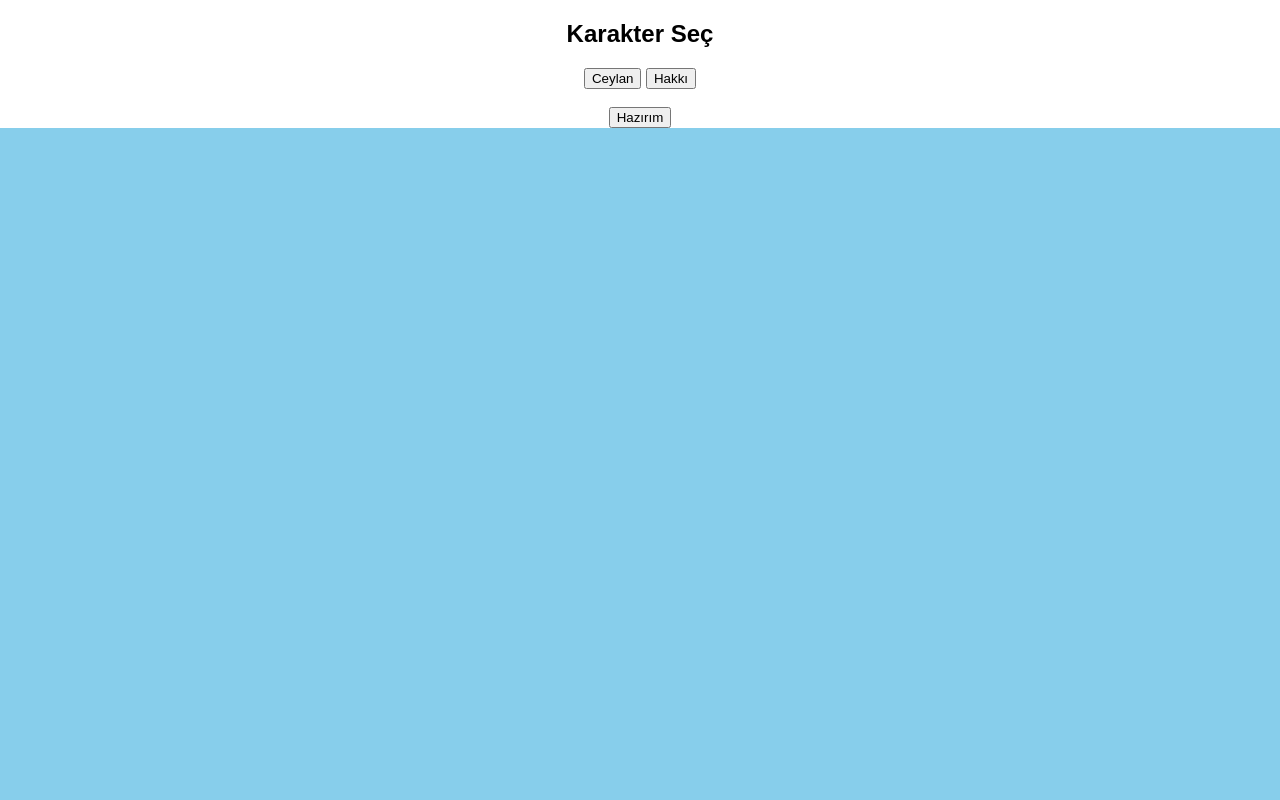
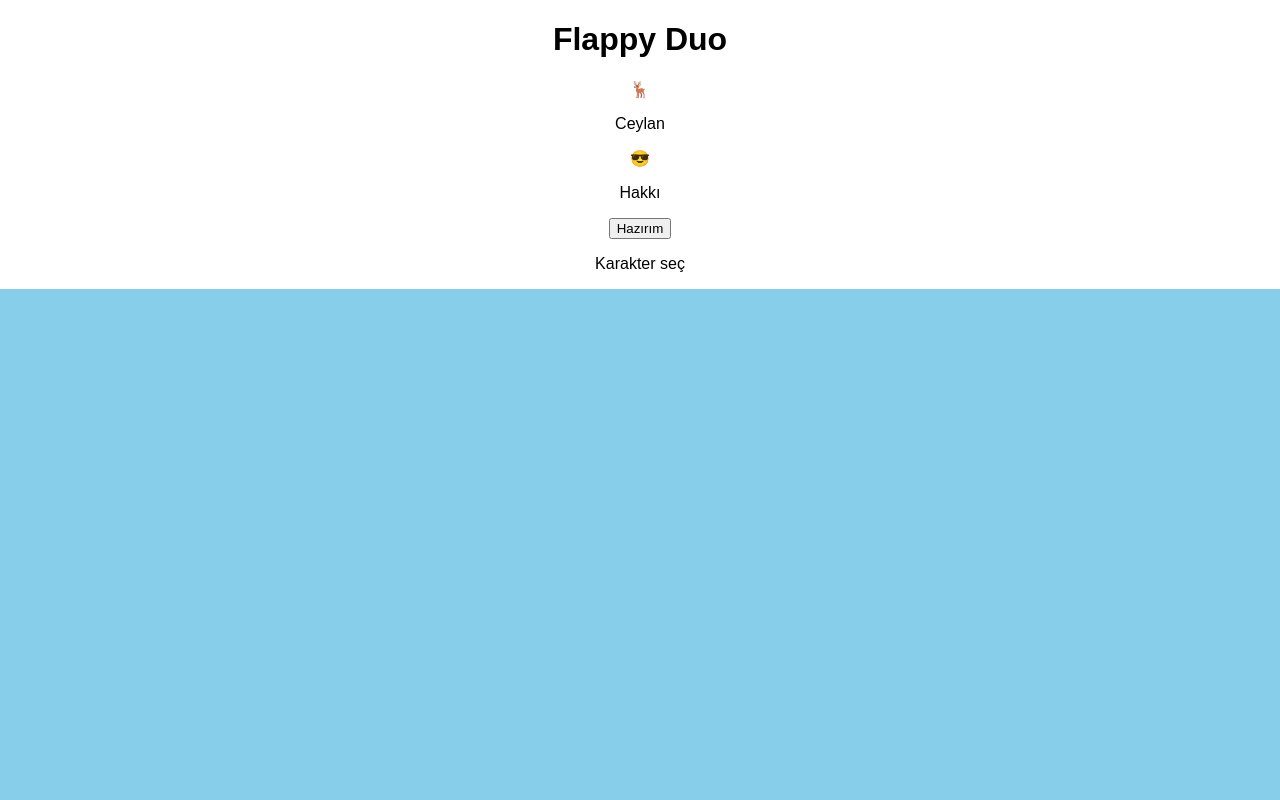
Before and after one commit to kimkirajon-eng/flappy-gpt, a website: page public/index.html in a window 1280 px wide. Shown: the top 800 px of the page. Drawn offline with nearby package versions, Linux system fonts and the light colour scheme; no server answers.

Commit message:
Update index.html

```diff
--- a/public/index.html
+++ b/public/index.html
@@ -1,17 +1,29 @@
 <!DOCTYPE html>
 <html>
 <head>
-  <title>Flappy Multiplayer</title>
+  <title>Flappy Duo</title>
   <link rel="stylesheet" href="style.css">
 </head>
 <body>
 
-<div id="menu">
-  <h2>Karakter Seç</h2>
-  <button onclick="selectChar('ceylan')">Ceylan</button>
-  <button onclick="selectChar('hakki')">Hakkı</button>
-  <br><br>
-  <button onclick="ready()">Hazırım</button>
+<div id="menu" class="menu">
+  <h1>Flappy Duo</h1>
+
+  <div class="characters">
+    <div class="card" onclick="selectChar('ceylan')" id="ceylanCard">
+      🦌
+      <p>Ceylan</p>
+    </div>
+
+    <div class="card" onclick="selectChar('hakki')" id="hakkiCard">
+      😎
+      <p>Hakkı</p>
+    </div>
+  </div>
+
+  <button onclick="ready()" class="startBtn">Hazırım</button>
+
+  <p id="status">Karakter seç</p>
 </div>
 
 <div id="game" class="hidden">
```
